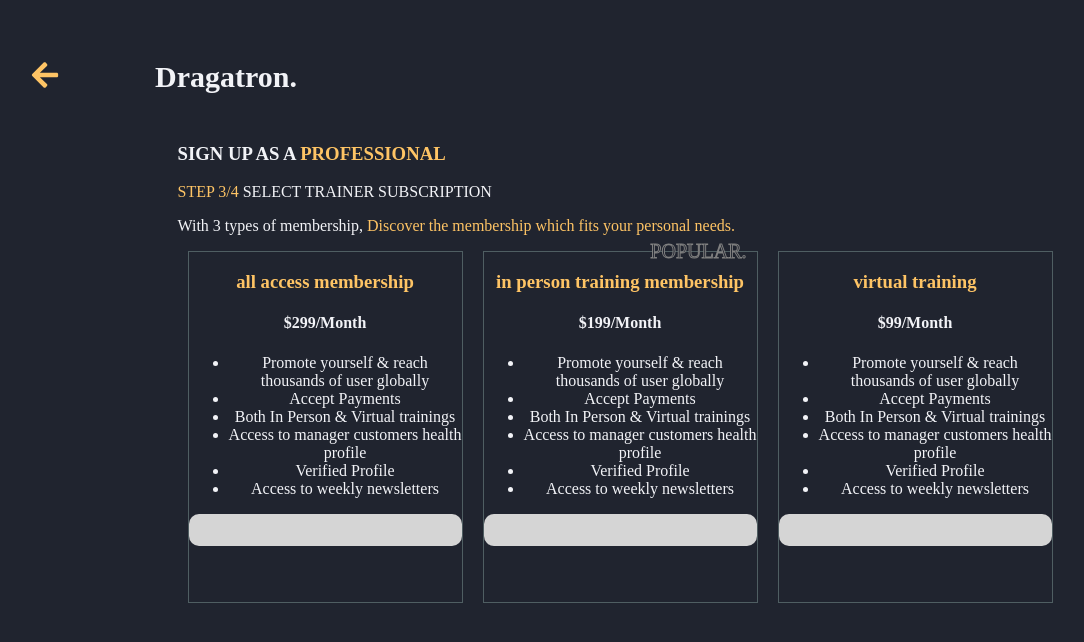
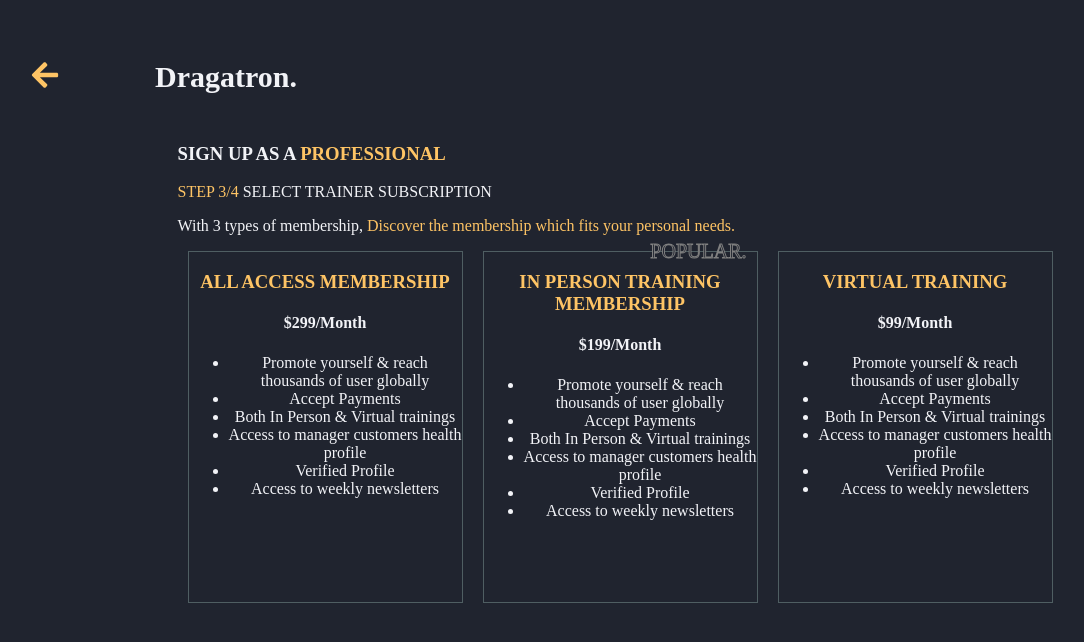
Before and after one commit to rey-jonathan/dragatron, a React (Vite) app: page / in a window 1280 px wide. Shown: the top 642 px of the page, without its empty margins (20-1104 px from the left). Built offline with nearby package versions, Linux system fonts and the light colour scheme.

Commit message:
Cleanup and add some styling

```diff
--- a/src/components/MembershipBox.css
+++ b/src/components/MembershipBox.css
@@ -1,52 +1,39 @@
-a {
-  background-color: red;
-  border: none;
-  border-radius: 10px;
-  color: white;
-  padding: 16px 64px;
-  font-size: 18px;
-  cursor: pointer;
-  text-decoration: none;
+.box {
+  border: 1px solid #4f5e62;
+  text-align: center;
+  position: relative;
+  height: 350px;
+  width: 275px;
 }
 
-/* a:hover {
-  background-color: black;
-} */
-
-/* .hvr-sweep-to-top {
-  display: inline-block;
-  vertical-align: middle;
-  transform: perspective(1px) translateZ(0);
-  box-shadow: 0 0 1px rgba(0, 0, 0, 0);
-  position: relative;
-  transition-property: color;
-  transition-duration: 0.3s;
+.popular__text {
+  position: absolute;
+  top: -32px;
+  right: 10px;
+  color: #20242f;
+  -webkit-text-stroke: 1px gray;
+  font-size: 20px;
 }
 
-.hvr-sweep-to-top:before {
-  border-radius: 10px;
-  content: "PROCEED & PAY";
-  text-align: center;
-  position: absolute;
-  z-index: 1;
-  top: 0;
-  left: 0;
-  right: 0;
-  bottom: 0;
-  background: green;
-  line-height: 53px;
-  transform: scaleY(0);
-  transform-origin: 50% 100%;
-  transition-property: transform;
-  transition-duration: 0.3s;
-  transition-timing-function: ease-out;
+.box__list {
+  list-style-type: none;
+  padding: 0 10px;
+  text-align: left;
 }
 
-.hvr-sweep-to-top:hover:before,
-.hvr-sweep-to-top:focus:before,
-.hvr-sweep-to-top:active:before {
-  transform: scaleY(1);
-} */
+.box__list > li {
+  margin: 5px 0;
+}
+
+.box__list > li::before {
+  content: "✓ ";
+}
+
+.box:not(:nth-of-type(1)) .box__list > li:nth-last-child(-n + 2),
+.box:not(:nth-of-type(1)) .box__list > li:nth-last-child(-n + 2)::before {
+  content: "x ";
+  color: gray;
+}
 
 .box:hover > .popular__text {
   animation: 1.5s slidein-right forwards;
@@ -54,31 +41,45 @@ a {
 }
 
 .box:hover > .price__box {
-  /* position: absolute;
-  top: 150px;
-  left: 50px; */
   animation: 1s slidein-top-center forwards;
+}
+
+.box:hover > .price__box:nth-of-type(1) {
+  animation: 1s slidein-top-center150 forwards;
 }
 
 .box:hover > ul {
   display: none;
 }
 
-.box:hover > .hvr-sweep-to-top {
-  max-height: 500px;
-  transition: max-height 0.25s ease-in;
+.box__button {
+  text-transform: uppercase;
+  display: block;
+  background-color: #fec465;
+  color: transparent;
+  padding: 0px 64px;
+  font-size: 18px;
+  cursor: pointer;
+  text-decoration: none;
+  position: absolute;
+  bottom: 0;
+  transform: scale(
+    1
+  ); /* you need a scale here to allow it to transition in both directions */
+  transition: 0.5s all ease;
+  width: 145px;
 }
 
-.hvr-sweep-to-top {
-  display: block;
-  max-height: 0px;
-  transition: max-height 0.15s ease-out;
-  overflow: hidden;
-  background: #d5d5d5;
+.box:hover > .box__button {
+  /* animation: 1s slide-bottom-center forwards; */
+  padding-top: 18px;
+  padding-bottom: 18px;
+  color: black;
 }
 
 .box__title {
   color: #fec465;
+  text-transform: uppercase;
   /* position: absolute;
   margin: 3px 0; */
 }
@@ -100,3 +101,21 @@ a {
     transform: translateY(200%);
   }
 }
+
+@keyframes slidein-top-center150 {
+  0% {
+    transform: translateY(0%);
+  }
+  100% {
+    transform: translateY(150%);
+  }
+}
+
+@keyframes slide-bottom-center {
+  0% {
+    transform: translateY(0%);
+  }
+  100% {
+    transform: translateY(-20%);
+  }
+}
```
